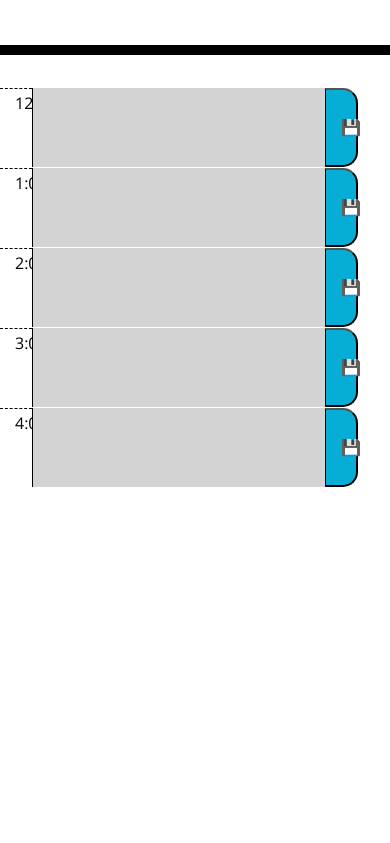
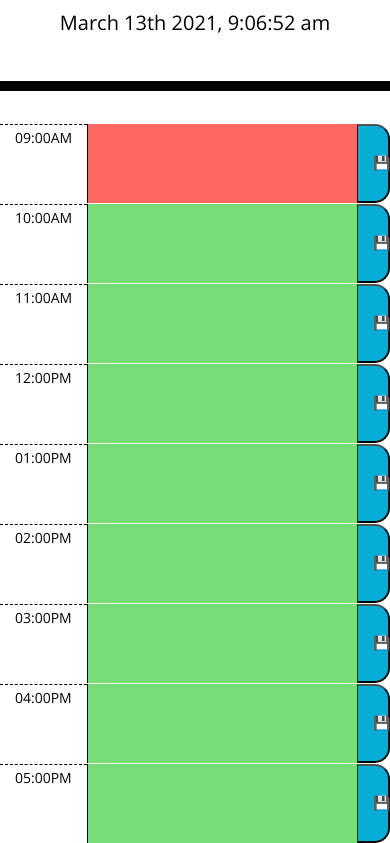
Before and after one commit to LD-Jenkins/scheduler, a plain HTML site: page index.html in a window 390 px wide. Shown: the part 256-1099 px from the top of the page. Before the commit the page ends 844 px from the top, so only its background shows below. Drawn offline with nearby package versions, Linux system fonts and the light colour scheme.

Commit message:
tweaked bootstrap to be more responsive, removed unnecessary css, added js functionality

```diff
--- a/assets/script.js
+++ b/assets/script.js
@@ -0,0 +1,34 @@
+var currTime = document.getElementById("currentDay");
+var blockTextAreaArr = document.getElementsByTagName("textarea");
+var buttonArr = document.getElementsByTagName("button");
+
+var startingHour = 9;
+
+setInterval(function(){currTime.textContent = moment().format('MMMM Do YYYY, h:mm:ss a');}, 1000);
+
+var currHour = moment().hour();
+
+for (var i = 0; i < blockTextAreaArr.length; i++) {
+
+    blockTextAreaArr[i].textContent = localStorage.getItem(i);
+
+    if ((i + startingHour) < currHour) {
+        blockTextAreaArr[i].classList.add("past");
+    } else if ((i + startingHour) > currHour) {
+        blockTextAreaArr[i].classList.add("future");
+    } else {
+        blockTextAreaArr[i].classList.add("present");
+    }
+}
+
+for( var i = 0; i < buttonArr.length; i++ ){
+    (function(i){
+        buttonArr[i].addEventListener('click', function(event) {
+            // console.log(event.target);
+            // console.log(i);
+            var textAreaSib = event.target.previousElementSibling;
+            // console.log(textAreaSib.value);
+            localStorage.setItem(i, textAreaSib.value);
+        }, false);
+    })(i);
+}
--- a/assets/style.css
+++ b/assets/style.css
@@ -1,6 +1,6 @@
 body {
   font-family: 'Open Sans', sans-serif;
-  font-size: 16px;
+  font-size: 14px;
   line-height: 1;
 }
 
@@ -21,17 +21,7 @@ textarea{
   border-bottom: 10px solid black;
 }
 
-.description{
-  white-space: pre-wrap;
-}
-
-.time-block{
-  text-align: center;
-  border-radius: 15px;
-}
-
 .row {
-  /* white-space: pre-wrap; */
   height: 80px;
   border-top: 1px solid white;;
 }
@@ -45,17 +35,14 @@ textarea{
 
 .past {
   background-color: #d3d3d3;
-  color: white;
 }
 
 .present {
   background-color: #ff6961;
-  color: white;
 }
 
 .future {
   background-color: #77dd77;
-  color: white;
 }
 
 .saveBtn {
@@ -63,10 +50,4 @@ textarea{
   border-top-right-radius: 15px;
   border-bottom-right-radius: 15px;
   background-color: #06AED5;
-  color: white;
 }
-
-.saveBtn i:hover {
-  font-size: 20px;
-  transition: all .3s ease-in-out;
-}
--- a/index.html
+++ b/index.html
@@ -5,7 +5,7 @@
     <meta charset="UTF-8">
     <meta name="viewport" content="width=device-width, initial-scale=1.0">
     <meta http-equiv="X-UA-Compatible" content="ie=edge">
-    <link rel="stylesheet" href="https://stackpath.bootstrapcdn.com/bootstrap/4.3.1/css/bootstrap.min.css">
+    <link rel="stylesheet" href="https://stackpath.bootstrapcdn.com/bootstrap/4.5.2/css/bootstrap.min.css">
     <link rel="stylesheet" href="https://use.fontawesome.com/releases/v5.8.1/css/all.css"
         integrity="sha384-50oBUHEmvpQ+1lW4y57PTFmhCaXp0ML5d60M1M7uH2+nqUivzIebhndOJK28anvf" crossorigin="anonymous">
     <link href="https://fonts.googleapis.com/css?family=Open+Sans&amp;display=swap" rel="stylesheet">
@@ -19,54 +19,91 @@
         <p class="lead">A simple calendar app for scheduling your work day</p>
         <p id="currentDay" class="lead"></p>
     </header>
-    <div class="container">
+    <div class="container-lg">
         <div class="row mb-0">
-            <div class="col-1 hour">
-                12:00AM
+            <div class="col-auto hour">
+                09:00AM
             </div>
-            <textarea class="col-9 past"></textarea>
+            <textarea class="col"></textarea>
             <button class="col-1 saveBtn">💾</button>
         </div>
     </div>
-    <div class="container">
+    <div class="container-lg">
         <div class="row mb-0">
-            <div class="col-1 hour">
-                1:00AM
+            <div class="col-auto hour">
+                10:00AM
             </div>
-            <textarea class="col-9 past"></textarea>
+            <textarea class="col"></textarea>
             <button class="col-1 saveBtn">💾</button>
         </div>
     </div>
-    <div class="container">
+    <div class="container-lg">
         <div class="row mb-0">
-            <div class="col-1 hour">
-                2:00AM
+            <div class="col-auto hour">
+                11:00AM
             </div>
-            <textarea class="col-9 past"></textarea>
+            <textarea class="col"></textarea>
             <button class="col-1 saveBtn">💾</button>
         </div>
     </div>
-    <div class="container">
+    <div class="container-lg">
         <div class="row mb-0">
-            <div class="col-1 hour">
-                3:00AM
+            <div class="col-auto hour">
+                12:00PM
             </div>
-            <textarea class="col-9 past"></textarea>
+            <textarea class="col"></textarea>
             <button class="col-1 saveBtn">💾</button>
         </div>
     </div>
-    <div class="container">
+    <div class="container-lg">
         <div class="row mb-0">
-            <div class="col-1 hour">
-                4:00AM
+            <div class="col-auto hour">
+                01:00PM
             </div>
-            <textarea class="col-9 past"></textarea>
+            <textarea class="col"></textarea>
+            <button class="col-1 saveBtn">💾</button>
+        </div>
+    </div>
+    <div class="container-lg">
+        <div class="row mb-0">
+            <div class="col-auto hour">
+                02:00PM
+            </div>
+            <textarea class="col"></textarea>
+            <button class="col-1 saveBtn">💾</button>
+        </div>
+    </div>
+    <div class="container-lg">
+        <div class="row mb-0">
+            <div class="col-auto hour">
+                03:00PM
+            </div>
+            <textarea class="col"></textarea>
+            <button class="col-1 saveBtn">💾</button>
+        </div>
+    </div>
+    <div class="container-lg">
+        <div class="row mb-0">
+            <div class="col-auto hour">
+                04:00PM
+            </div>
+            <textarea class="col"></textarea>
+            <button class="col-1 saveBtn">💾</button>
+        </div>
+    </div>
+    <div class="container-lg">
+        <div class="row mb-0">
+            <div class="col-auto hour">
+                05:00PM
+            </div>
+            <textarea class="col"></textarea>
             <button class="col-1 saveBtn">💾</button>
         </div>
     </div>
 
     <script src="https://cdnjs.cloudflare.com/ajax/libs/jquery/3.2.1/jquery.min.js"></script>
     <script src="https://cdnjs.cloudflare.com/ajax/libs/moment.js/2.24.0/moment.min.js"></script>
+    <script src="./assets/script.js"></script>
 
 
 </body>
```
Also changed, not shown: 1 other file.
